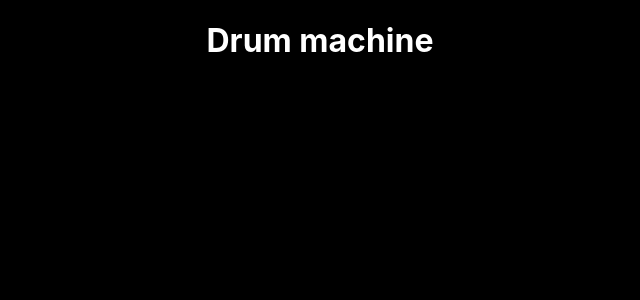
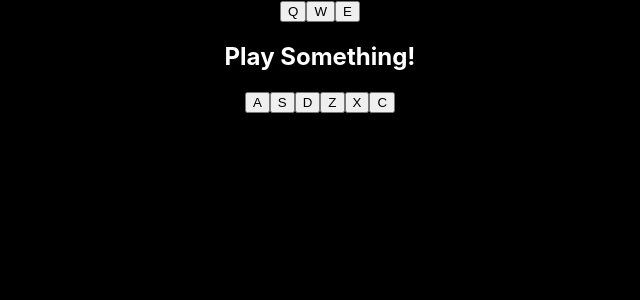
Before and after one commit to Danieda/Fcc-FrontEnd-React-Redux-Certificate, a Next.js app: page /projects/drum-machine in a window 1280 px wide. Shown: the top 300 px of the page, without its empty margins (320-960 px from the left). Built offline with nearby package versions, Linux system fonts and the light colour scheme.

Commit message:
added drum machine, markdown previewer

```diff
--- a/package.json
+++ b/package.json
@@ -8,8 +8,10 @@
     "lint": "next lint"
   },
   "dependencies": {
+    "@reduxjs/toolkit": "^1.6.2",
     "bootstrap": "^5.1.3",
     "jquery": "^3.6.0",
+    "marked": "^4.0.6",
     "next": "12.0.4",
     "react": "17.0.2",
     "react-dom": "17.0.2",
--- a/pages/projects/drum-machine.jsx
+++ b/pages/projects/drum-machine.jsx
@@ -1,5 +1,114 @@
-function DrumMachine() {
-  return <h1>Drum machine</h1>
+import { useEffect } from "react";
+import { useSelector, useDispatch, Provider } from "react-redux";
+import { configureStore } from "@reduxjs/toolkit";
+import { createSlice } from "@reduxjs/toolkit";
+
+const displayTextSlice = createSlice({
+  name: "displayText",
+  initialState: {
+    value: "Play Something!",
+  },
+  reducers: {
+    setDisplayText: (state, action) => {
+      state.value = action.payload;
+    },
+  },
+});
+
+const { setDisplayText } = displayTextSlice.actions;
+
+const store = configureStore({
+  reducer: {
+    displayText: displayTextSlice.reducer,
+  },
+});
+
+function DrumPad(props) {
+  const dispatch = useDispatch();
+  function playAudio(id)  {
+    if (!id) {
+      return;
+    }
+    const sound = document.getElementById(id);
+    if (sound) {
+      sound.currentTime = 0;
+      sound.play();
+      dispatch(setDisplayText(`You just played ${sound.src.split("/").pop()}`));
+    }
+  };
+  useEffect(() => {
+    window.addEventListener("keydown", (e) => playAudio(e.key.toUpperCase()));
+  }, []);
+  return (
+    <button
+      id={"pad-" + props.trigger}
+      className="drum-pad font-xl font-bold rounded p-2 m-1 bg-purple-600 hover:bg-purple-700 focus:outline-none focus:ring-2 focus:ring-purple-600 focus:ring-opacity-50 shadow-lg"
+      onClick={() => playAudio(props.trigger)}
+    >
+      <audio id={props.trigger} className="clip" src={props.clip} />
+      {props.trigger}
+    </button>
+  );
 }
 
-export default DrumMachine
+function DrumMachine() {
+  const displayText = useSelector((state) => state.displayText.value);
+  return (
+    <div
+      className="container mx-auto grid grid-cols-5 grid-rows-3 gap-2 grid-flow-row px-4 py-6 bg-gray-700 text-center w-3/4 md:h-1/2 h-3/4 justify-center rounded shadow-xl"
+      id="drum-machine"
+    >
+      <DrumPad
+        trigger="Q"
+        clip="https://s3.amazonaws.com/freecodecamp/drums/Chord_1.mp3"
+      />
+      <DrumPad
+        trigger="W"
+        clip="https://s3.amazonaws.com/freecodecamp/drums/Chord_2.mp3"
+      />
+      <DrumPad
+        trigger="E"
+        clip="https://s3.amazonaws.com/freecodecamp/drums/Chord_3.mp3"
+      />
+      <h2
+        value={displayText}
+        id="display"
+        className="text-2xl text-bold text-center col-span-2 row-span-3"
+      >
+        {displayText}
+      </h2>
+      <DrumPad
+        trigger="A"
+        clip="https://s3.amazonaws.com/freecodecamp/drums/Give_us_a_light.mp3"
+      />
+      <DrumPad
+        trigger="S"
+        clip="https://s3.amazonaws.com/freecodecamp/drums/Dry_Ohh.mp3"
+      />
+      <DrumPad
+        trigger="D"
+        clip="https://s3.amazonaws.com/freecodecamp/drums/Bld_H1.mp3"
+      />
+      <DrumPad
+        trigger="Z"
+        clip="https://s3.amazonaws.com/freecodecamp/drums/punchy_kick_1.mp3"
+      />
+      <DrumPad
+        trigger="X"
+        clip="https://s3.amazonaws.com/freecodecamp/drums/side_stick_1.mp3"
+      />
+      <DrumPad
+        trigger="C"
+        clip="https://s3.amazonaws.com/freecodecamp/drums/Brk_Snr.mp3"
+      />
+    </div>
+  );
+}
+
+export default function App() {
+  return (
+    <Provider store={store}>
+      <DrumMachine />
+    </Provider>
+  );
+}
--- a/styles/Home.module.css
+++ b/styles/Home.module.css
@@ -17,6 +17,10 @@
  background-color: skyblue;
 
 }
+.box2:hover{
+  background-color: skyblue;
+
+ }
 .container{
 
   font-size: 40px;
```
Also changed, not shown: pages/index.js (+8 -3 lines), pages/projects/markdown-previewer.jsx (+171 -3 lines), pages/projects/quotes.jsx (+27 -27 lines), styles/markdown.module.css (added, +22 -0 lines), 1 other file (tests, documents, lock files or other folders).
